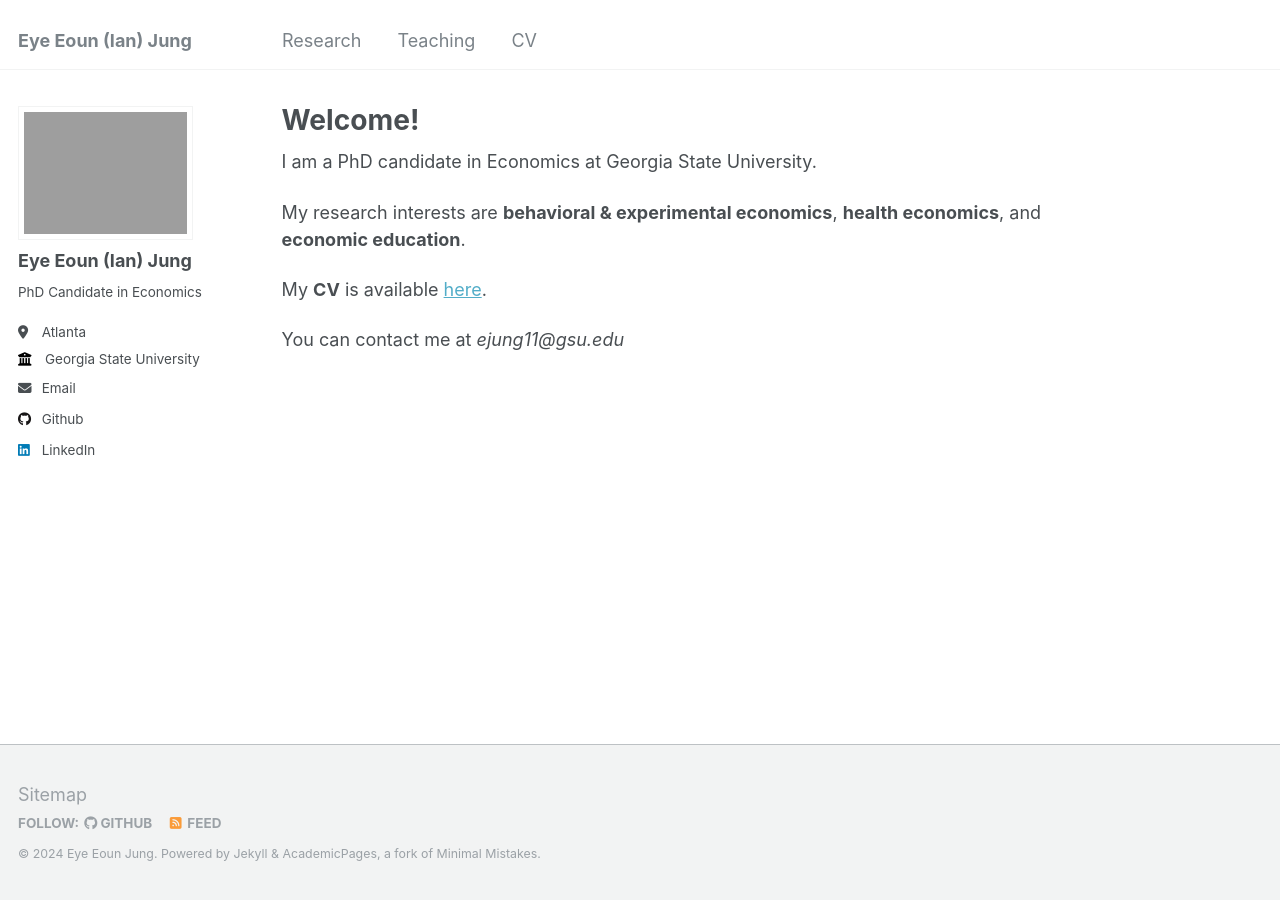
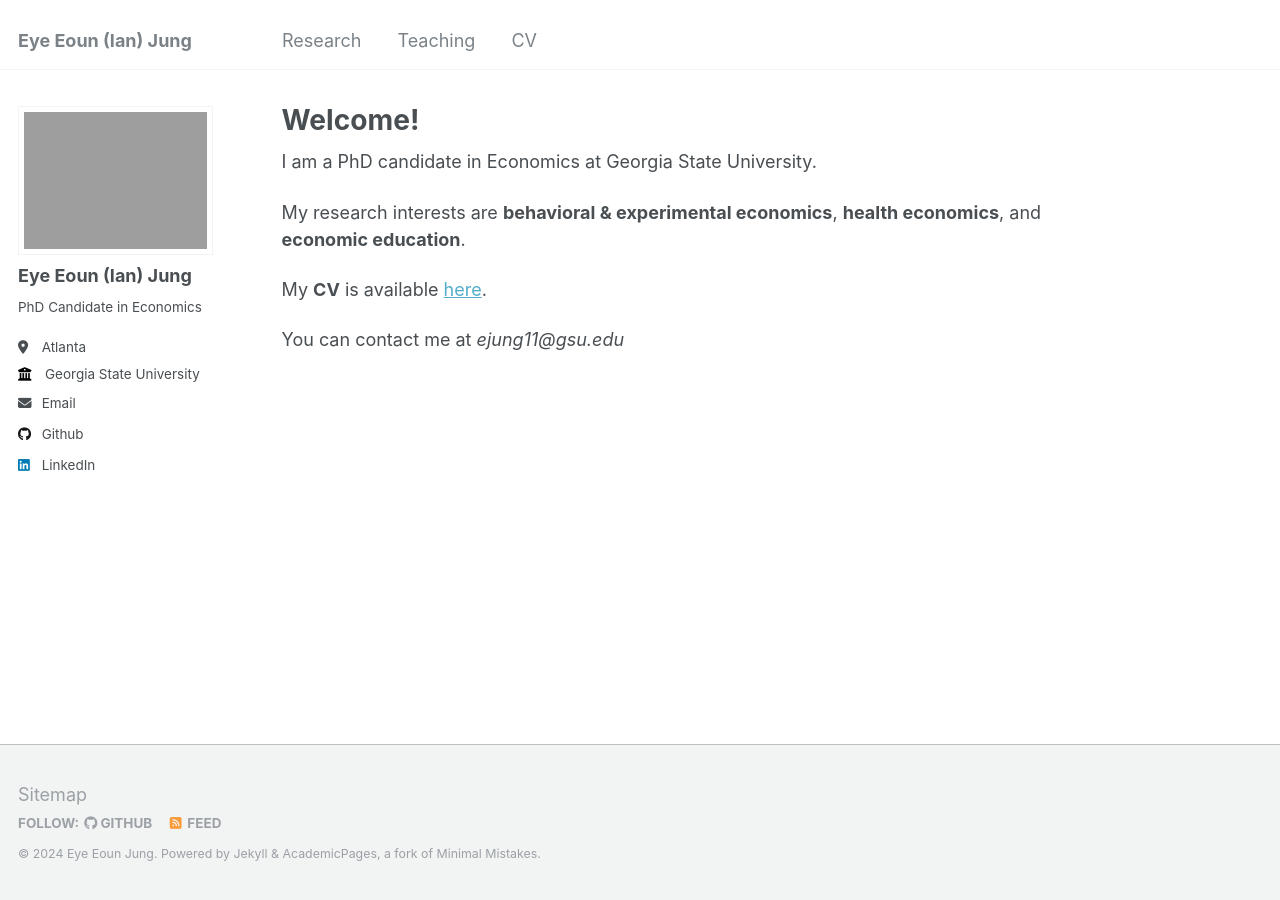
Before and after one commit to ejung11/ejung11.github.io, a Jekyll site: the page built from _pages/about.md, in a window 1280 px wide. Built offline with Jekyll 4.4.1, drawn with Linux system fonts in a browser that asks for light colours.

Commit message:
Update _sidebar.scss
changing profile image

```diff
--- a/_sass/_sidebar.scss
+++ b/_sass/_sidebar.scss
@@ -90,8 +90,8 @@
   }
 
   img {
-    max-width: 175px;
-    // border-radius: 50%;
+    max-width: 200px;
+   border-radius: 0%;
 
     @include breakpoint($large) {
       padding: 5px;
```
